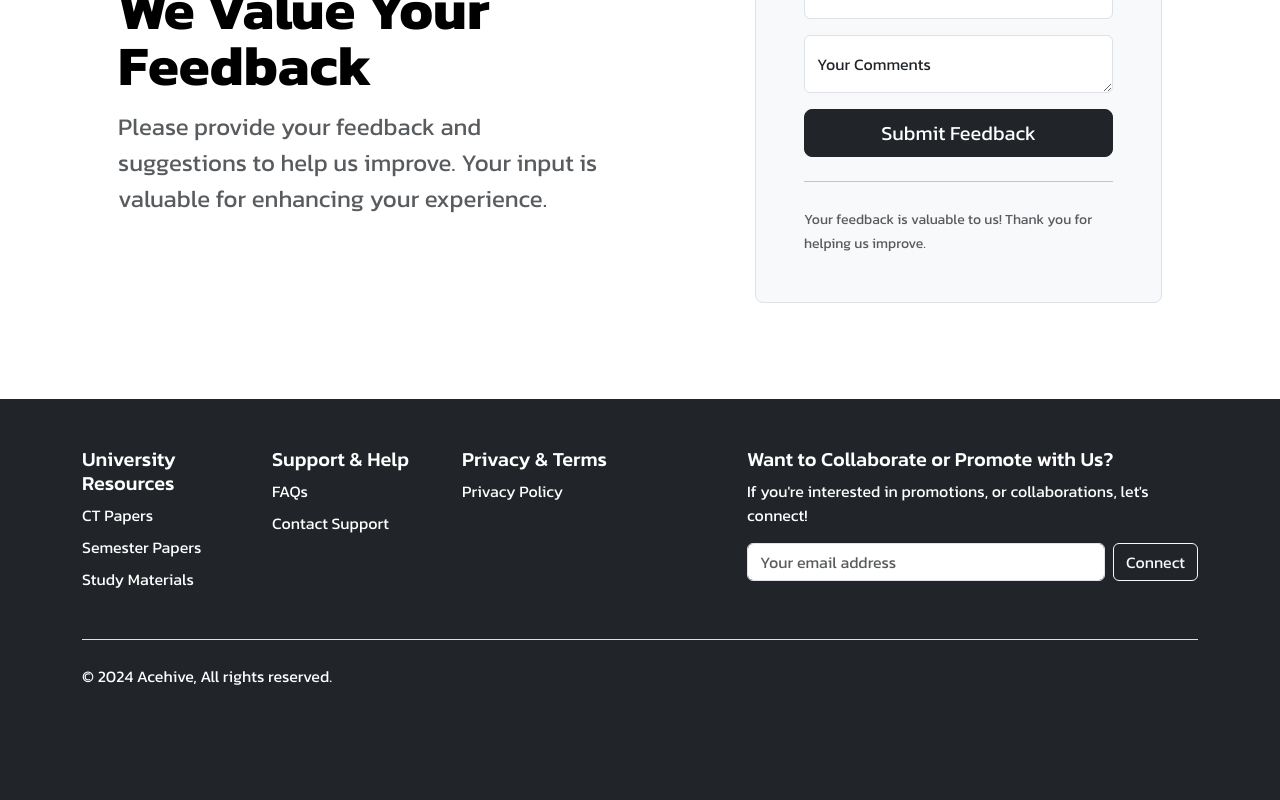
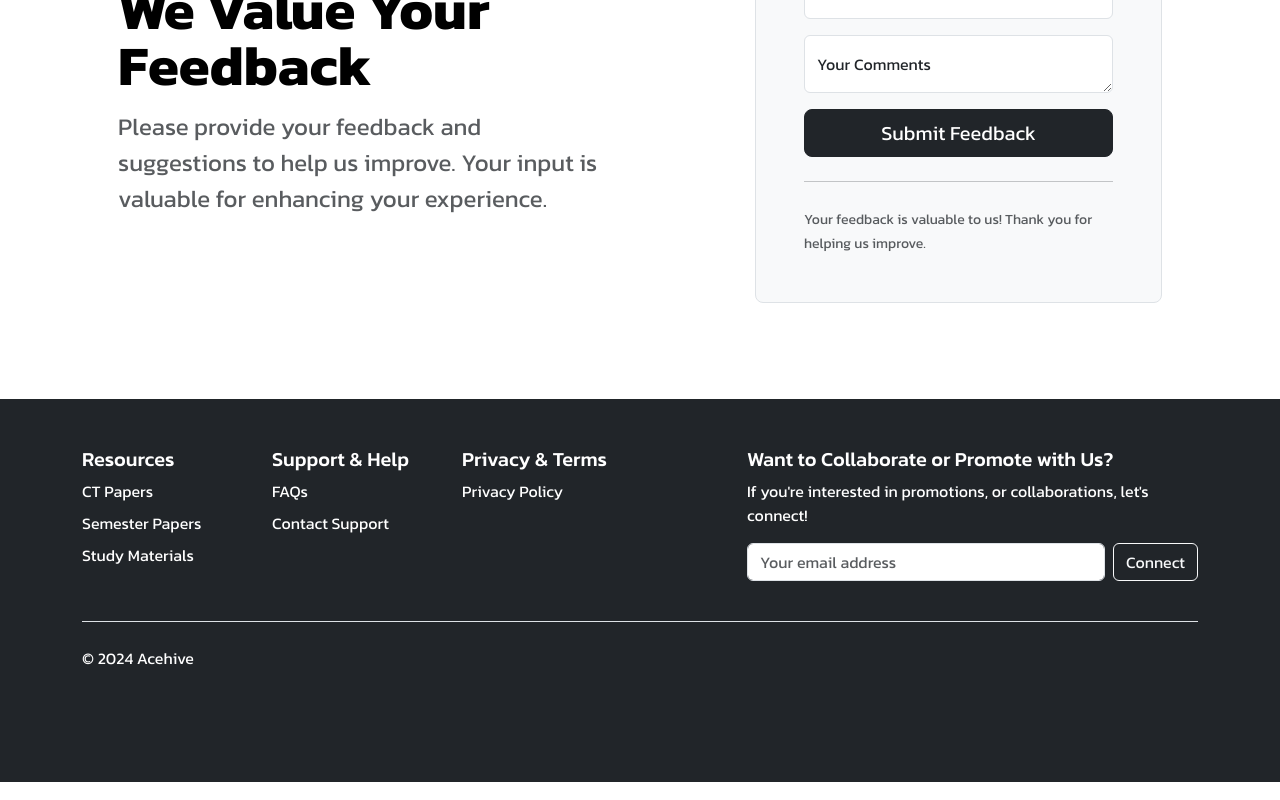
Before and after one commit to kavinmahendran09/acehive, a React (Vite) app: page / in a window 1280 px wide. Shown: the part 2559-3359 px from the top of the page. Built offline with nearby package versions, Linux system fonts and the light colour scheme.

Commit message:
fix : footer naming changes

```diff
--- a/src/assets/Footer.tsx
+++ b/src/assets/Footer.tsx
@@ -77,7 +77,7 @@ const Footer: React.FC = () => {
       <div className="container">
         <div className="row">
           <div className="col-6 col-md-2 mb-3">
-            <h5>University Resources</h5>
+            <h5>Resources</h5>
             <ul className="nav flex-column">
               <li className="nav-item mb-2">
                 <Link to="/ct-home" className="nav-link p-0 text-white" state={{ resourceType: "CT Paper" }}>CT Papers</Link>
@@ -162,7 +162,7 @@ const Footer: React.FC = () => {
         </div>
 
         <div className="d-flex flex-column flex-sm-row justify-content-between py-4 my-4 border-top">
-          <p>&copy; 2024 Acehive, All rights reserved.</p>
+          <p>&copy; 2024 Acehive</p>
         </div>
       </div>
     </footer>
```
